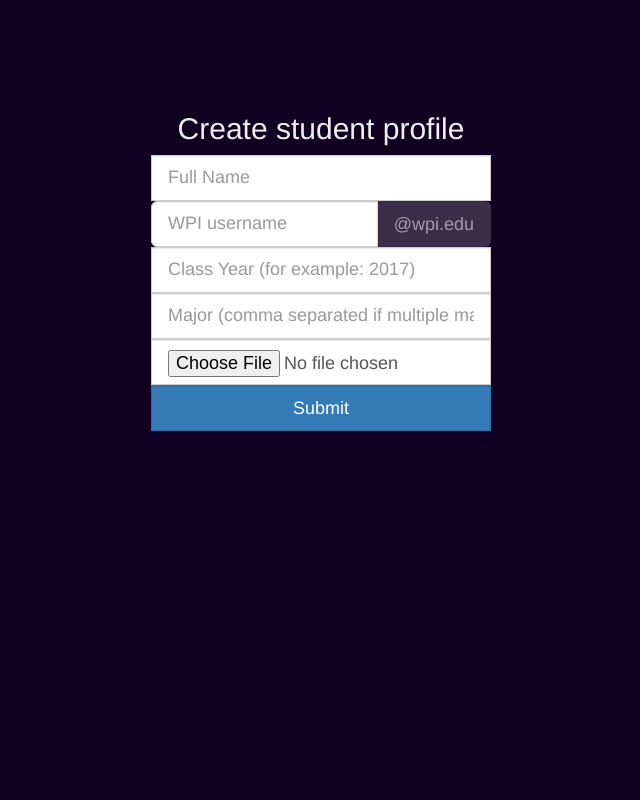
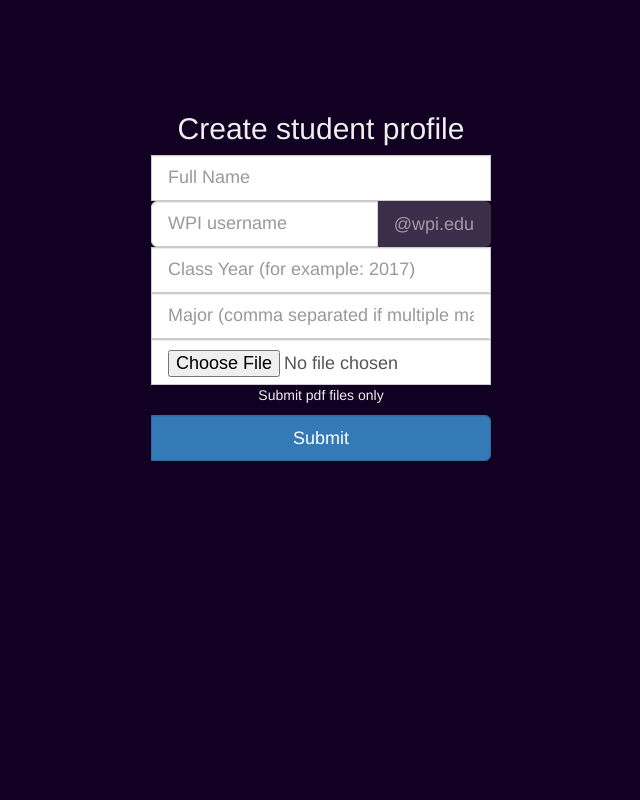
Before and after one commit to himanshusahay/resume-drop, a Django app: page /resumedrop/student_create/ in a window 1280 px wide. Shown: the whole page, without its empty margins (319-959 px from the left). Run offline with Django 3.2, Linux system fonts and the light colour scheme; parts of the project's set-up code (start-up, migrations or seed data) failed here and were passed over; some libraries are stand-ins or nearby versions.

Commit message:
added pdf only text

```diff
--- a/mysite/resumedrop/templates/resumedrop/student_create.html
+++ b/mysite/resumedrop/templates/resumedrop/student_create.html
@@ -54,6 +54,7 @@
             </div>
 
 			<div class="input-group" style="width:340px;text-align:center;margin:0 auto;">
+				<p>Submit pdf files only</p>
 	            <input class="form-control input-lg btn btn-lg btn-primary" value="Submit" type="submit" required>
             </div>
 
```
